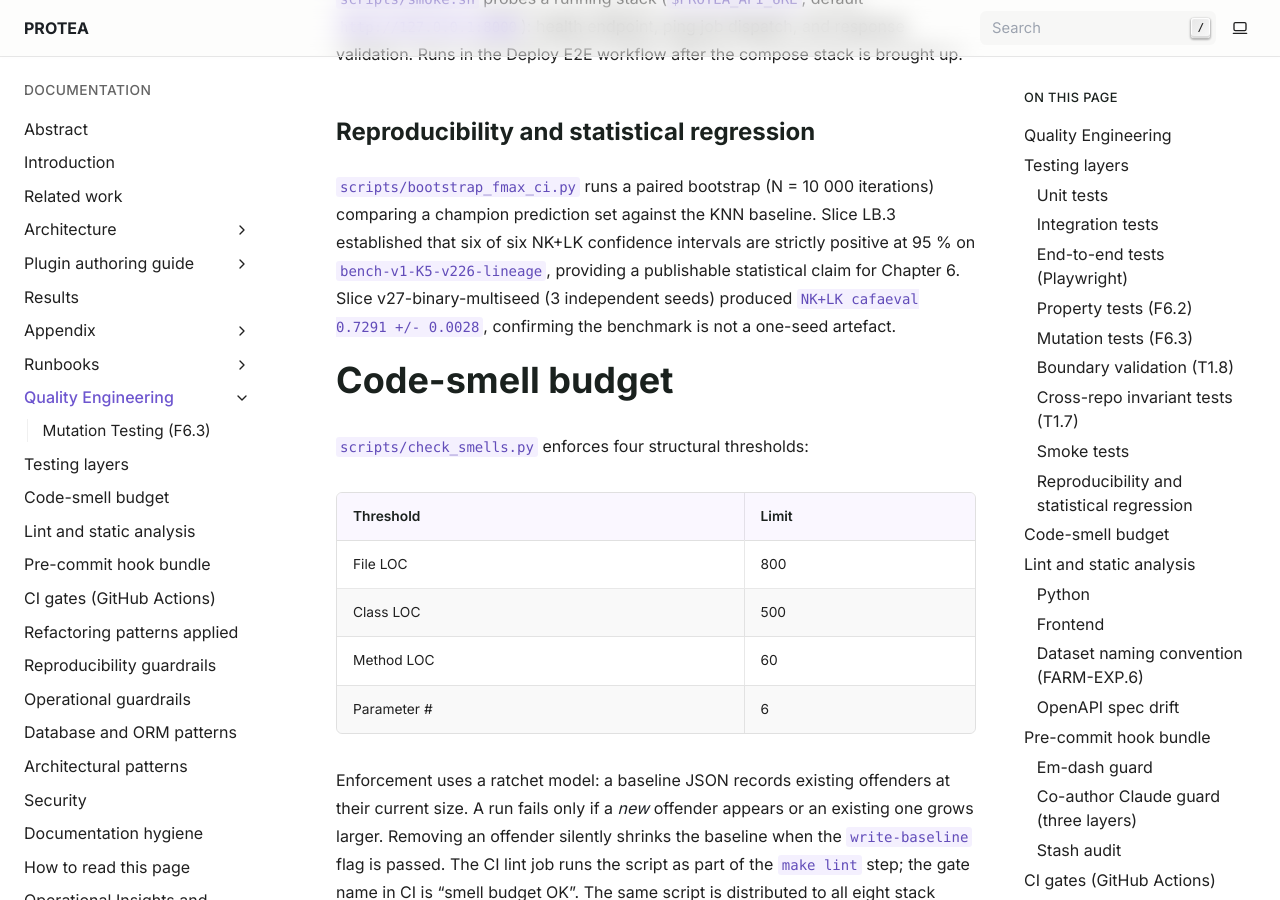
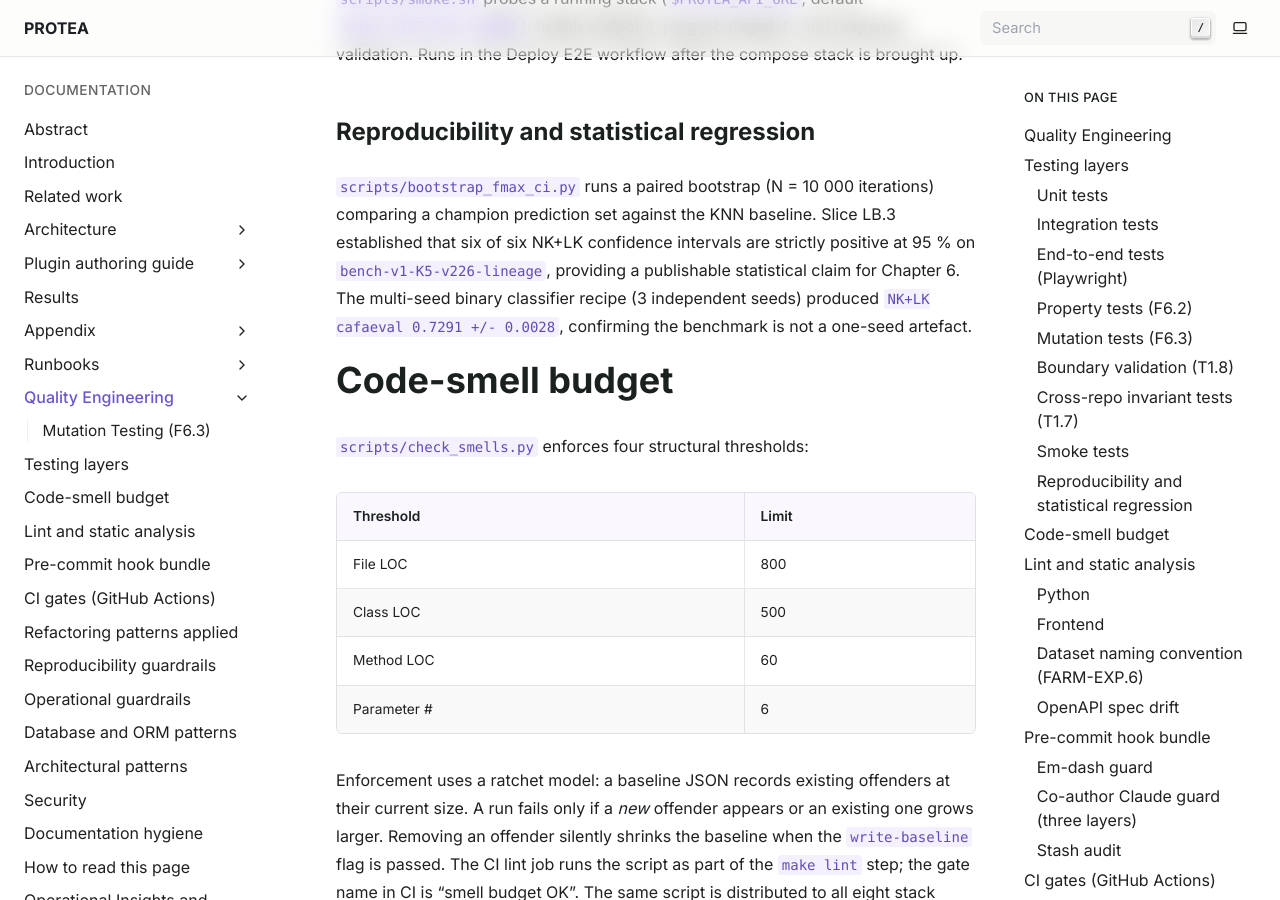
Before and after one commit to frapercan/PROTEA, a Sphinx documentation site: the page built from docs/source/quality/index.rst, in a window 1280 px wide and 900 px high, scrolled down 3028 px. Built offline with Sphinx 7.4.7, drawn with Linux system fonts in a browser that asks for light colours; some of the changed text lies outside the part shown.

Commit message:
docs(qe): rewrite v27/v22/v3 shorthand as descriptive prose
- Line 137: replaced 'Slice v27-binary-multiseed' with 'The multi-seed binary classifier recipe'
- Lines 196-197: replaced inline examples '(v3, v22, etc.)' with generic description 'shorthand reranker-recipe version tokens'

Linter verified: 0 vN shorthand offences.

```diff
--- a/docs/source/quality/index.rst
+++ b/docs/source/quality/index.rst
@@ -134,8 +134,8 @@ Reproducibility and statistical regression
 iterations) comparing a champion prediction set against the KNN baseline.
 Slice LB.3 established that six of six NK+LK confidence intervals are
 strictly positive at 95 % on ``bench-v1-K5-v226-lineage``, providing a
-publishable statistical claim for Chapter 6. Slice v27-binary-multiseed
-(3 independent seeds) produced ``NK+LK cafaeval 0.7291 +/- 0.0028``,
+publishable statistical claim for Chapter 6. The multi-seed binary
+classifier recipe (3 independent seeds) produced ``NK+LK cafaeval 0.7291 +/- 0.0028``,
 confirming the benchmark is not a one-seed artefact.
 
 Code-smell budget
@@ -193,8 +193,8 @@ Dataset naming convention (FARM-EXP.6)
 The reranker-token-lint workflow (``.github/workflows/reranker-token-lint.yml``)
 delegates to the shared linter in
 ``frapercan/agent-farm/.github/workflows/reranker-token-lint.yml``.
-It blocks PRs that introduce shorthand version tokens (``v3``, ``v22``,
-etc.) in publishable prose under ``docs/`` and ``README.md``. Only the
+It blocks PRs that introduce shorthand reranker-recipe version tokens
+in publishable prose under ``docs/`` and ``README.md``. Only the
 nine canonical GOA snapshot tokens are allowed. CHANGELOG.md is
 structurally excluded (per ADR D36 and FARM-EXP.6 decision).
 
```
